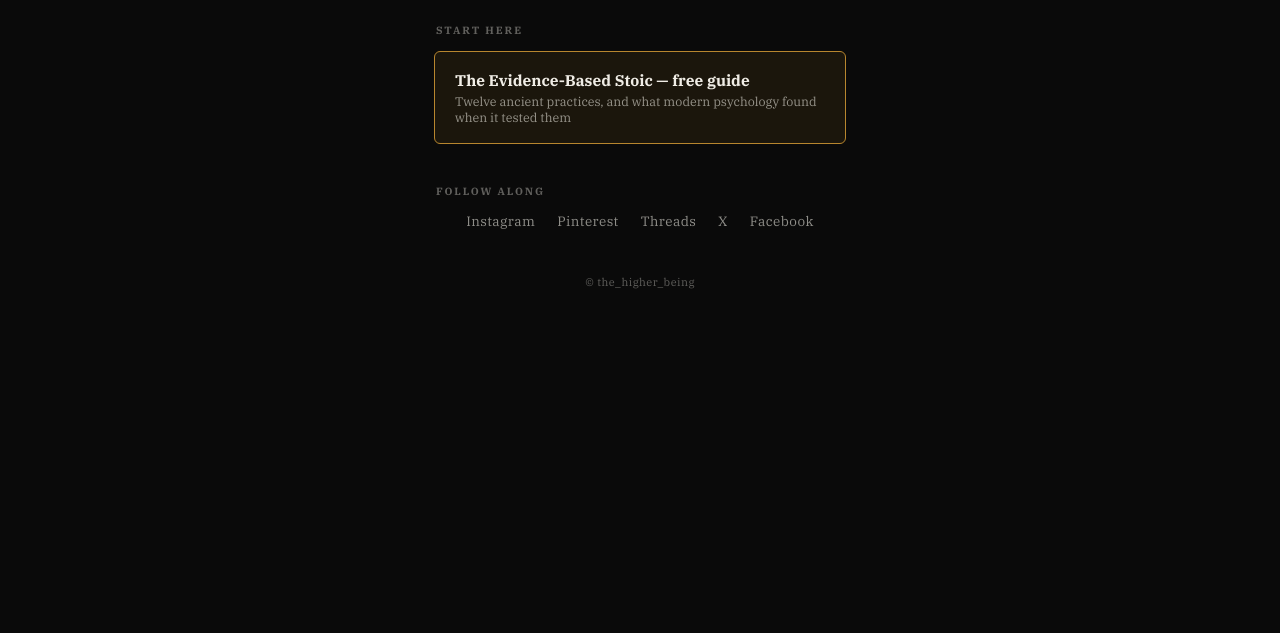
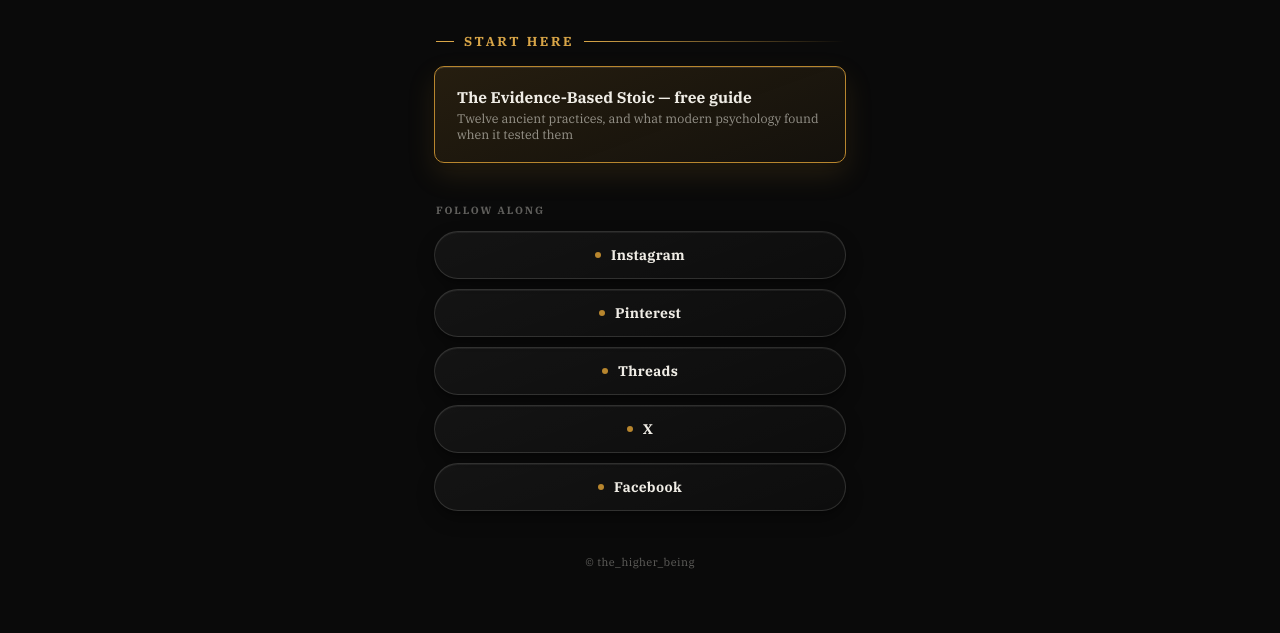
Before and after one commit to devdave666/psych-reels, a plain HTML site: page links/index.html in a window 1280 px wide. Shown: the part 498-1131 px from the top of the page. Before the commit the page ends 851 px from the top, so only its background shows below. Drawn offline with Linux system fonts and the light colour scheme.

Commit message:
Redesign link hub per feedback: THB as main heading, Start here made prominent (larger, gold, divider line), social links converted to full-width Linktree-style stacked buttons, added 3D depth via layered shadows and subtle perspective entrance animation

```diff
--- a/links/index.html
+++ b/links/index.html
@@ -3,7 +3,7 @@
 <head>
 <meta charset="UTF-8">
 <meta name="viewport" content="width=device-width, initial-scale=1.0">
-<title>@the_higher_being</title>
+<title>THB — @the_higher_being</title>
 <meta name="description" content="Ancient intuition. Modern proof. Links from the_higher_being.">
 <style>
   @font-face {
@@ -48,12 +48,12 @@
 
   @media (prefers-reduced-motion: no-preference) {
     .reveal {
-      animation: fadeUp 0.7s ease both;
+      animation: fadeUp 0.8s cubic-bezier(0.16, 1, 0.3, 1) both;
     }
   }
   @keyframes fadeUp {
-    from { opacity: 0; transform: translateY(10px); }
-    to { opacity: 1; transform: translateY(0); }
+    from { opacity: 0; transform: translateY(14px) rotateX(8deg); }
+    to { opacity: 1; transform: translateY(0) rotateX(0deg); }
   }
 
   .hero {
@@ -116,6 +116,7 @@
     max-width: 460px;
     margin: 0 auto;
     padding: 0 24px 64px;
+    perspective: 1000px;
   }
 
   .identity {
@@ -142,10 +143,11 @@
   }
 
   h1 {
-    font-size: 26px;
+    font-size: 34px;
     font-weight: 700;
     margin: 0 0 8px;
-    letter-spacing: -0.01em;
+    letter-spacing: 0.06em;
+    text-shadow: 0 3px 0 rgba(0,0,0,0.35), 0 6px 16px rgba(0,0,0,0.4);
   }
 
   .tagline {
@@ -166,6 +168,28 @@
     padding-left: 2px;
   }
 
+  .section-label.prominent {
+    font-size: 13px;
+    letter-spacing: 0.2em;
+    color: var(--gold-bright);
+    display: flex;
+    align-items: center;
+    gap: 10px;
+    margin: 0 0 16px;
+  }
+  .section-label.prominent::before {
+    content: "";
+    width: 18px;
+    height: 1px;
+    background: var(--gold-bright);
+  }
+  .section-label.prominent::after {
+    content: "";
+    flex: 1;
+    height: 1px;
+    background: linear-gradient(90deg, var(--gold-bright), transparent);
+  }
+
   .links {
     list-style: none;
     margin: 0 0 40px;
@@ -176,17 +200,28 @@
     display: block;
     text-decoration: none;
     color: var(--ink);
-    background: var(--card-bg);
+    background: linear-gradient(160deg, rgba(255,255,255,0.05), rgba(255,255,255,0.015));
     border: 1px solid var(--card-border);
-    border-radius: 6px;
-    padding: 18px 20px;
+    border-radius: 10px;
+    padding: 20px 22px;
     margin-bottom: 12px;
-    transition: border-color 0.2s ease, background 0.2s ease, transform 0.15s ease;
+    box-shadow:
+      0 1px 0 rgba(255,255,255,0.06) inset,
+      0 10px 24px rgba(0,0,0,0.35),
+      0 2px 6px rgba(0,0,0,0.3);
+    transition: border-color 0.2s ease, background 0.2s ease, transform 0.15s ease, box-shadow 0.2s ease;
   }
   .link-card:hover, .link-card:focus-visible {
     border-color: var(--gold);
-    background: rgba(184, 134, 46, 0.08);
-    transform: translateY(-1px);
+    background: rgba(184, 134, 46, 0.1);
+    transform: translateY(-2px) scale(1.01);
+    box-shadow:
+      0 1px 0 rgba(255,255,255,0.08) inset,
+      0 16px 32px rgba(0,0,0,0.45),
+      0 4px 10px rgba(184,134,46,0.2);
+  }
+  .link-card:active {
+    transform: translateY(0) scale(0.99);
   }
   .link-card:focus-visible {
     outline: 2px solid var(--gold-bright);
@@ -195,10 +230,14 @@
 
   .link-card.primary {
     border-color: var(--gold);
-    background: rgba(184, 134, 46, 0.1);
+    background: linear-gradient(160deg, rgba(184,134,46,0.16), rgba(184,134,46,0.06));
+    box-shadow:
+      0 1px 0 rgba(255,255,255,0.1) inset,
+      0 12px 28px rgba(184,134,46,0.15),
+      0 2px 8px rgba(0,0,0,0.4);
   }
   .link-card.primary:hover {
-    background: rgba(184, 134, 46, 0.16);
+    background: linear-gradient(160deg, rgba(184,134,46,0.22), rgba(184,134,46,0.08));
   }
 
   .link-title {
@@ -215,24 +254,52 @@
     font-style: normal;
   }
 
-  .follow-row {
+  .follow-list {
+    list-style: none;
+    margin: 0 0 44px;
+    padding: 0;
     display: flex;
+    flex-direction: column;
+    gap: 10px;
+  }
+  .follow-btn {
+    display: flex;
+    align-items: center;
     justify-content: center;
-    gap: 22px;
-    flex-wrap: wrap;
-    margin-bottom: 44px;
+    gap: 10px;
+    text-decoration: none;
+    color: var(--ink);
+    background: linear-gradient(160deg, rgba(255,255,255,0.045), rgba(255,255,255,0.015));
+    border: 1px solid var(--card-border);
+    border-radius: 999px;
+    padding: 14px 20px;
+    font-size: 14px;
+    font-weight: 700;
+    letter-spacing: 0.02em;
+    box-shadow:
+      0 1px 0 rgba(255,255,255,0.06) inset,
+      0 8px 18px rgba(0,0,0,0.32),
+      0 2px 4px rgba(0,0,0,0.25);
+    transition: border-color 0.2s ease, background 0.2s ease, transform 0.15s ease, box-shadow 0.2s ease;
   }
-  .follow-row a {
-    color: var(--ink-dim);
-    text-decoration: none;
-    font-size: 13.5px;
-    letter-spacing: 0.03em;
-    border-bottom: 1px solid transparent;
-    transition: color 0.2s ease, border-color 0.2s ease;
+  .follow-btn:hover, .follow-btn:focus-visible {
+    border-color: var(--gold-bright);
+    background: rgba(184, 134, 46, 0.1);
+    transform: translateY(-2px) scale(1.01);
+    box-shadow:
+      0 1px 0 rgba(255,255,255,0.08) inset,
+      0 12px 24px rgba(0,0,0,0.4),
+      0 3px 8px rgba(184,134,46,0.18);
   }
-  .follow-row a:hover {
-    color: var(--gold-bright);
-    border-color: var(--gold-bright);
+  .follow-btn:active {
+    transform: translateY(0) scale(0.98);
+  }
+  .follow-btn .dot {
+    width: 6px;
+    height: 6px;
+    border-radius: 50%;
+    background: var(--gold);
+    flex-shrink: 0;
   }
 
   footer {
@@ -258,11 +325,11 @@
     <div class="identity reveal">
       <p class="eyebrow">Ancient Intuition. Modern Proof.</p>
       <div class="rule"></div>
-      <h1>@the_higher_being</h1>
+      <h1>THB</h1>
       <p class="tagline">Where philosophy's oldest claims meet the research that finally tested them.</p>
     </div>
 
-    <p class="section-label reveal">Start here</p>
+    <p class="section-label prominent reveal">Start here</p>
     <ul class="links">
       <li class="reveal">
         <a class="link-card primary" href="https://thb.kit.com/ac3784a0f7" target="_blank" rel="noopener">
@@ -273,13 +340,13 @@
     </ul>
 
     <p class="section-label reveal">Follow along</p>
-    <nav class="follow-row reveal" aria-label="Social profiles">
-      <a href="https://instagram.com/the_higher_being" target="_blank" rel="noopener">Instagram</a>
-      <a href="https://pin.it/2OY88UYix" target="_blank" rel="noopener">Pinterest</a>
-      <a href="https://www.threads.com/@the_higher_being" target="_blank" rel="noopener">Threads</a>
-      <a href="https://x.com/the_higher_bng" target="_blank" rel="noopener">X</a>
-      <a href="https://www.facebook.com/share/17UV3Kfegu/" target="_blank" rel="noopener">Facebook</a>
-    </nav>
+    <ul class="follow-list reveal" aria-label="Social profiles">
+      <li><a class="follow-btn" href="https://instagram.com/the_higher_being" target="_blank" rel="noopener"><span class="dot"></span>Instagram</a></li>
+      <li><a class="follow-btn" href="https://pin.it/2OY88UYix" target="_blank" rel="noopener"><span class="dot"></span>Pinterest</a></li>
+      <li><a class="follow-btn" href="https://www.threads.com/@the_higher_being" target="_blank" rel="noopener"><span class="dot"></span>Threads</a></li>
+      <li><a class="follow-btn" href="https://x.com/the_higher_bng" target="_blank" rel="noopener"><span class="dot"></span>X</a></li>
+      <li><a class="follow-btn" href="https://www.facebook.com/share/17UV3Kfegu/" target="_blank" rel="noopener"><span class="dot"></span>Facebook</a></li>
+    </ul>
 
     <footer class="reveal">
       &copy; the_higher_being
```
